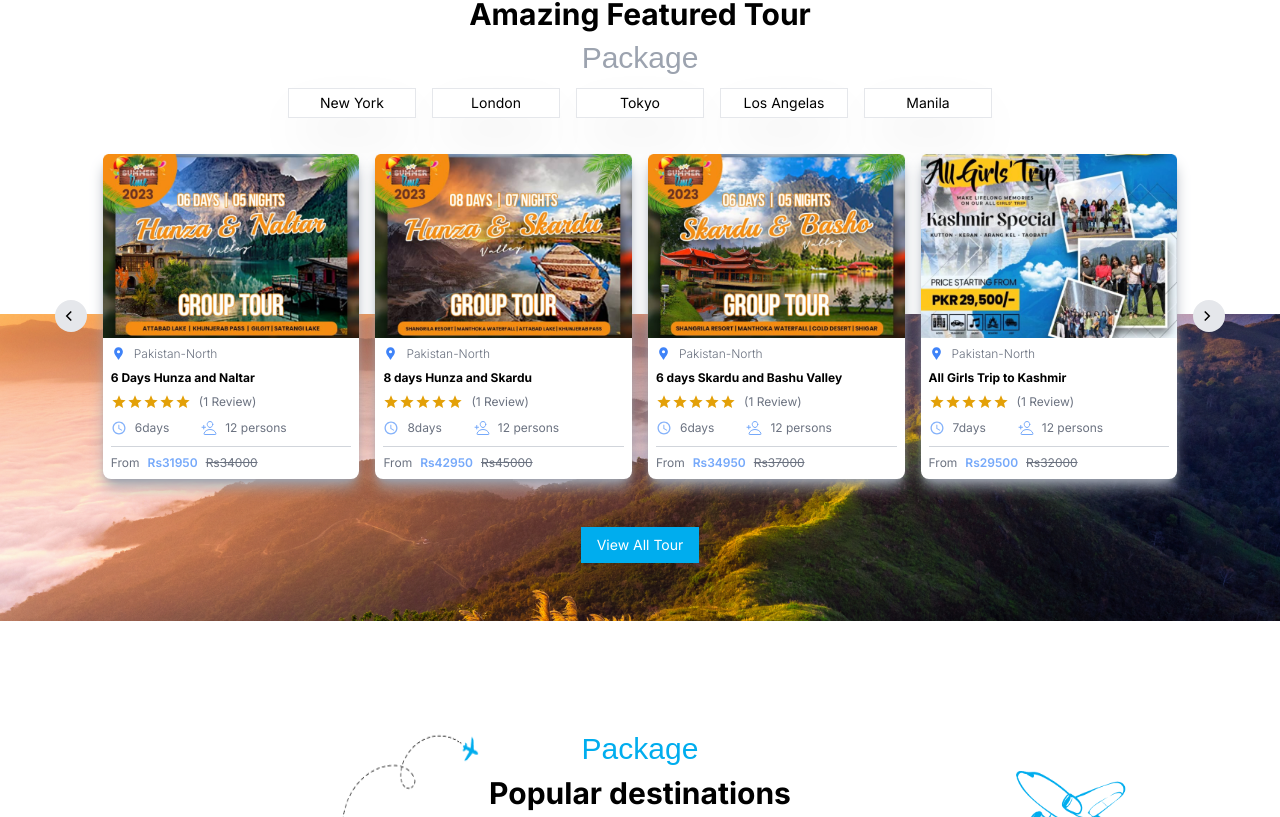
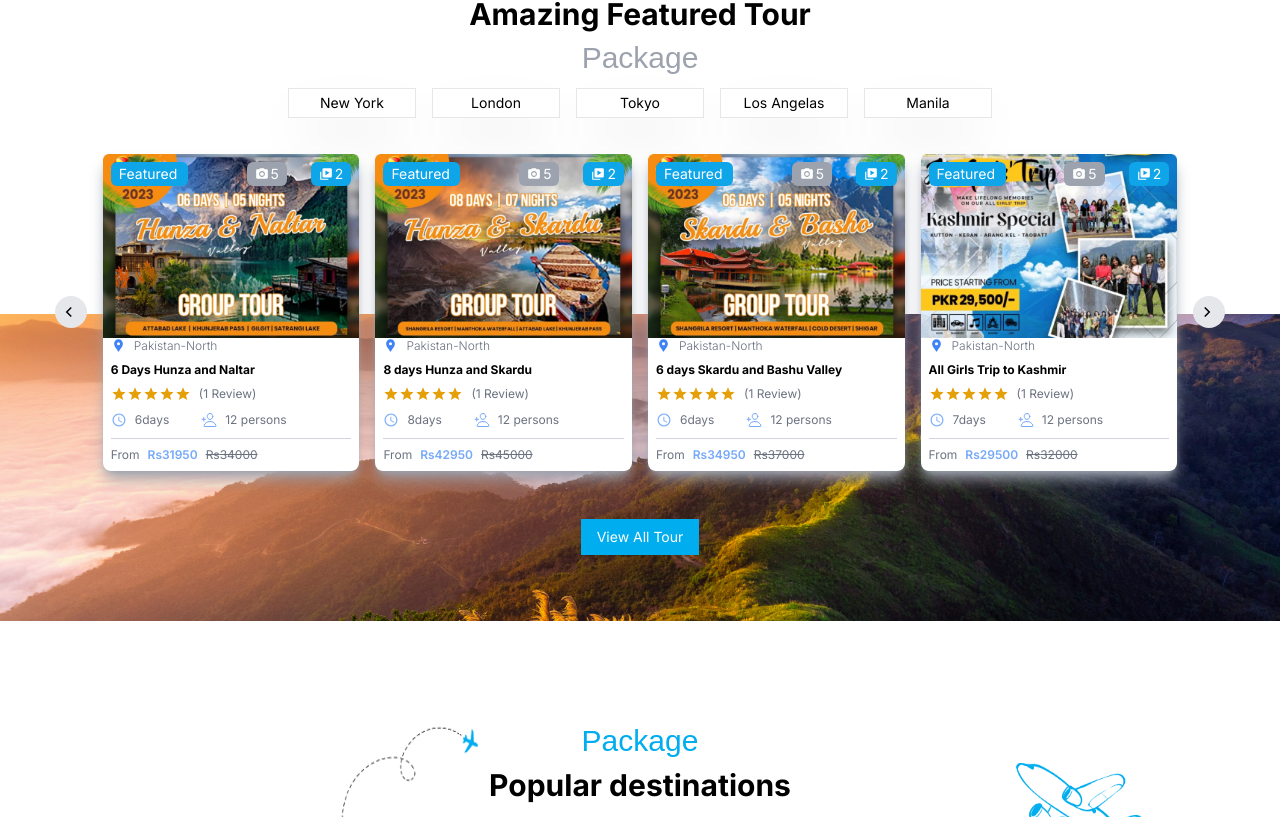
Before and after one commit to macworldgithub/TNP-Next, a Next.js app: page / in a window 1280 px wide. Shown: the part 1563-2380 px from the top of the page. Built offline with nearby package versions, Linux system fonts and the light colour scheme; a web font is replaced by a local one.

Commit message:
cards updated..

```diff
--- a/app/page.tsx
+++ b/app/page.tsx
@@ -89,6 +89,8 @@ const featuredata = [
         price: 34000,
         discountedPrice: 31950,
         reviewCount: 1,
+        imageCount: 5,
+        videoCount: 2
     },
     {
         img: img2,
@@ -99,6 +101,8 @@ const featuredata = [
         price: 45000,
         discountedPrice: 42950,
         reviewCount: 1,
+        imageCount: 5,
+        videoCount: 2
     },
     {
         img: img3,
@@ -109,6 +113,8 @@ const featuredata = [
         price: 37000,
         discountedPrice: 34950,
         reviewCount: 1,
+        imageCount: 5,
+        videoCount: 2
     },
     {
         img: img4,
@@ -119,6 +125,8 @@ const featuredata = [
         price: 32000,
         discountedPrice: 29500,
         reviewCount: 1,
+        imageCount: 5,
+        videoCount: 2
     },
     {
         img: img5,
@@ -129,6 +137,8 @@ const featuredata = [
         price: 37500,
         discountedPrice: 35450,
         reviewCount: 1,
+        imageCount: 5,
+        videoCount: 2
     },
     {
         img: img6,
@@ -139,6 +149,8 @@ const featuredata = [
         price: 37500,
         discountedPrice: 37500,
         reviewCount: 1,
+          imageCount: 5,
+        videoCount: 2
     },
     {
         img: img7,
@@ -149,6 +161,8 @@ const featuredata = [
         price: 32000,
         discountedPrice: 20987,
         reviewCount: 1,
+        imageCount: 5,
+        videoCount: 2
     },
     {
         img: img8,
@@ -159,6 +173,8 @@ const featuredata = [
         price: 37500,
         discountedPrice: 35450,
         reviewCount: 1,
+        imageCount: 5,
+        videoCount: 2
     },
 ];
 
--- a/components/Home/TourCard.tsx
+++ b/components/Home/TourCard.tsx
@@ -3,6 +3,8 @@ import { MdLocationPin } from "react-icons/md";
 import { MdOutlineStarPurple500 } from "react-icons/md";
 import { IoMdTime } from "react-icons/io";
 import { IoPersonAddOutline } from "react-icons/io5";
+import { MdPhotoCamera } from "react-icons/md";
+import { BiSolidVideos } from "react-icons/bi";
 interface TourCardProps {
   pic: StaticImageData;
   loc: string;
@@ -12,6 +14,8 @@ interface TourCardProps {
   price: number;
   dprice: number;
   review: number;
+  imageCount: number;
+  videoCount: number;
 }
 const TourCard: React.FC<TourCardProps> = ({
   pic,
@@ -22,13 +26,23 @@ const TourCard: React.FC<TourCardProps> = ({
   price,
   dprice,
   review,
+  imageCount,
+  videoCount
 }) => {
   return (
-    <div className="flex flex-col bg-white md:h-[18rem] xl:h-auto h-auto items-center justify-center lg:w-[400px] xl:w-[300px] md:w-[40%] w-[90%] shadow-lg shadow-gray-400 rounded-lg">
-      <div className=" w-full h-[40%]">
-        <Image src={pic} alt="tour image " className="w-full h-full" />
+    <div className="flex flex-col bg-white md:h-[20rem] xl:h-auto h-auto items-center justify-center lg:w-[400px] xl:w-[300px] md:w-[40%] w-[90%] shadow-lg shadow-gray-400 rounded-lg">
+     <div className=" w-full relative bg-pink-400">
+
+      <Image src={pic} alt="tour image " className="w-full absolute z-0" />
+      <div className="absolute z-10 flex flex-row justify-between w-full">
+      <p className="bg-sky-500 text-white text-sm px-2 py-[2px] m-2 rounded-md w-[30%]">Featured</p>
+      <div className="flex flex-row gap-2  ">
+        <div className="flex flex-row bg-gray-400 blur-20  gap-[2px] m-2 px-2 py-[2px] rounded-md "><MdPhotoCamera size={14} className="text-white mt-[3px]"/><p className="text-white text-sm">{imageCount}</p></div>
+        <div className="flex flex-row gap-2 bg-sky-500 text-white gap-[2px] m-2 px-2 py-[2px] rounded-md"><BiSolidVideos size={14} className="text-white mt-[3px] " /><p className="text-sm ">{videoCount}</p></div>
       </div>
-      <div className="flex flex-col gap-2 h-full w-full bg-white-300 px-2 rounded-lg py-2 ">
+      </div>
+    </div>
+      <div className="flex flex-col gap-2 h-full w-full bg-white-300 px-2 rounded-lg py-2 mt-[11rem] ">
         <div className="flex flex-row gap-2">
           <MdLocationPin size={15} className="text-blue-500" />
           <p className="text-xs font-light text-gray-500">{loc}</p>
--- a/components/Home/TourCardPagination.tsx
+++ b/components/Home/TourCardPagination.tsx
@@ -44,6 +44,8 @@ const TourCardPagination: NextPage<Props> = ({
             price={item?.price}
             dprice={item?.discountedPrice}
             review={item?.reviewCount}
+            imageCount={item?.imageCount}
+            videoCount={item?.videoCount}
           />
         ))}
       </div>
--- a/components/TourPackage/FeaturedListings.tsx
+++ b/components/TourPackage/FeaturedListings.tsx
@@ -2,6 +2,7 @@
 import Link from 'next/link';
 
 import { useState } from "react";
+import { BiSortAlt2 } from "react-icons/bi";
 import img1 from "../../public/TourPackage/FeaturedListing/featured listing 1.png";
 import img2 from "../../public/TourPackage/FeaturedListing/featured listing 2.png";
 import img3 from "../../public/TourPackage/FeaturedListing/featured listing 3.png";
@@ -33,6 +34,8 @@ const FeaturedListings = () => {
       price: 32000,
       discountedPrice: 29500,
       reviewCount: 1,
+      imageCount:2,
+      videoCount:2
     },
     {
       id: 0,
@@ -45,6 +48,8 @@ const FeaturedListings = () => {
       price: 34950,
       discountedPrice: 20987,
       reviewCount: 1,
+      imageCount:2,
+      videoCount:2
     },
     {
       id: 1,
@@ -57,6 +62,8 @@ const FeaturedListings = () => {
       price: 45000,
       discountedPrice: 42900,
       reviewCount: 1,
+      imageCount:2,
+      videoCount:2
     },
     {
       id: 0,
@@ -69,6 +76,8 @@ const FeaturedListings = () => {
       price: 34000,
       discountedPrice: 31950,
       reviewCount: 1,
+      imageCount:2,
+      videoCount:2
     },
     {
       id: 0,
@@ -81,6 +90,8 @@ const FeaturedListings = () => {
       price: 37500,
       discountedPrice: 35450,
       reviewCount: 1,
+      imageCount:2,
+      videoCount:2
     },
     {
       id: 0,
@@ -93,6 +104,8 @@ const FeaturedListings = () => {
       price: 32000,
       discountedPrice: 35500,
       reviewCount: 1,
+      imageCount:2,
+      videoCount:2
     },
     {
       id: 0,
@@ -105,6 +118,8 @@ const FeaturedListings = () => {
       price: 32000,
       discountedPrice: 20987,
       reviewCount: 1,
+      imageCount:2,
+      videoCount:2
     },
     {
       id: 0,
@@ -117,6 +132,8 @@ const FeaturedListings = () => {
       price: 35000,
       discountedPrice: 20987,
       reviewCount: 1,
+      imageCount:2,
+      videoCount:2
     },
     {
       id: 0,
@@ -129,6 +146,8 @@ const FeaturedListings = () => {
       price: 35000,
       discountedPrice: 20987,
       reviewCount: 1,
+      imageCount:2,
+      videoCount:2
     },
     {
       id: 0,
@@ -141,6 +160,8 @@ const FeaturedListings = () => {
       price: 32000,
       discountedPrice: 20987,
       reviewCount: 1,
+      imageCount:2,
+      videoCount:2
     },
     {
       id: 0,
@@ -153,6 +174,8 @@ const FeaturedListings = () => {
       price: 32000,
       discountedPrice: 35500,
       reviewCount: 1,
+      imageCount:2,
+      videoCount:2
     },
     {
       id: 0,
@@ -165,6 +188,8 @@ const FeaturedListings = () => {
       price: 37500,
       discountedPrice: 35450,
       reviewCount: 1,
+      imageCount:2,
+      videoCount:2
     },
     {
       id: 0,
@@ -177,6 +202,8 @@ const FeaturedListings = () => {
       price: 34000,
       discountedPrice: 31950,
       reviewCount: 1,
+      imageCount:2,
+      videoCount:2
     },
     {
       id: 1,
@@ -189,6 +216,8 @@ const FeaturedListings = () => {
       price: 45000,
       discountedPrice: 42900,
       reviewCount: 1,
+      imageCount:2,
+      videoCount:2
     },
     {
       id: 0,
@@ -201,6 +230,8 @@ const FeaturedListings = () => {
       price: 34950,
       discountedPrice: 20987,
       reviewCount: 1,
+      imageCount:2,
+      videoCount:2
     },
     {
       id: 1,
@@ -213,6 +244,8 @@ const FeaturedListings = () => {
       price: 32000,
       discountedPrice: 20987,
       reviewCount: 1,
+      imageCount:2,
+      videoCount:2
     }
   ];
 
@@ -240,10 +273,35 @@ const FeaturedListings = () => {
   const [selectedDates, setSelectedDates] = useState(dateOptions[0].value);
   const [selectedType, setSelectedType] = useState(typeOptions[0].value);
   const [selectedPrice, setSelectedPrice] = useState(priceOptions[0].value);
+  const [selectedSort , setSelectedSort] = useState('featured');
+  const [sortDirection, setSortDirection] = useState("asc");
 
   const startIndex = (currPage - 1) * itemsPerPage;
   const endIndex = Math.min(startIndex + itemsPerPage, featuredData.length);
-  const currentItems = featuredData.slice(startIndex, endIndex);
+  let currentItems = featuredData.slice(startIndex, endIndex);
+
+  const sortData = () => {
+    if (selectedSort === "price") {
+      const sorted = [...currentItems].sort((a, b) =>
+        sortDirection === "asc" ? a.price - b.price : b.price - a.price
+      );
+      currentItems = sorted;
+    }
+  };
+
+  const toggleSortDirection = () => {
+    setSortDirection((prev) => (prev === "asc" ? "desc" : "asc"));
+  };
+
+  const handleSort = () => {
+    toggleSortDirection();
+    sortData();
+  };
+
+
+  console.log(selectedSort , "hello");
+
+
 
   return (
     <div className="w-full h-full flex justify-center items-center mt-12">
@@ -253,6 +311,7 @@ const FeaturedListings = () => {
           itemsPerPage={6}
           totalItems={featuredData.length}
         />
+        <div className='flex flex-row w-full justify-between '>
         <div className="flex flex-row gap-4 flex-wrap ">
           <Dropdown
             options={filterOptions}
@@ -275,6 +334,12 @@ const FeaturedListings = () => {
             onSelect={setSelectedFilter}
           />
         </div>
+        <div className='flex flex-row'>
+        <p className='text-sm mt-2 '>Sort By</p>
+        <button onClick={handleSort}><BiSortAlt2 size={20}/></button>
+        <Dropdown options={[{label:"featured" , value:"featured"},{label:"price" , value:"price"}]} selectedOption={selectedSort} onSelect={setSelectedSort} />
+        </div>
+        </div>
         <div className="w-full flex flex-row flex-wrap gap-10 xl:gap-24 mt-4">
           {currentItems.map((item, index) => (
             <TourCard
@@ -289,6 +354,8 @@ const FeaturedListings = () => {
               price={item?.price}
               dprice={item?.discountedPrice}
               review={item?.reviewCount}
+              imageCount={item?.imageCount}
+              videoCount={item?.videoCount}
             />
           ))}
         </div>
--- a/components/TourPackage/TourCard.tsx
+++ b/components/TourPackage/TourCard.tsx
@@ -3,6 +3,10 @@ import { MdLocationPin } from "react-icons/md";
 import { MdOutlineStarPurple500 } from "react-icons/md";
 import { IoMdTime } from "react-icons/io";
 import { IoPersonAddOutline } from "react-icons/io5";
+import image from "../../public/TourPackage/FeaturedListing/imageicon.png";
+import video from "../../public/TourPackage/FeaturedListing/videoicon.png";
+import { MdPhotoCamera } from "react-icons/md";
+import { BiSolidVideos } from "react-icons/bi";
 import Link from 'next/link';
 
 interface TourCardProps {
@@ -16,17 +20,27 @@ interface TourCardProps {
   price: number;
   dprice: number;
   review: number;
+  imageCount: number;
+  videoCount: number
 }
-const TourCard: React.FC<TourCardProps> = ({ id, pid, pic, loc, title, duration, people, price, dprice, review }) => {
+const TourCard: React.FC<TourCardProps> = ({ id, pid, pic, loc, title, duration, people, price, dprice, review, imageCount , videoCount }) => {
 
   return (
     <Link href={`/pages/domestic/${id}/${pid}`} className="flex flex-col  md:h-[21rem] xl:h-auto h-auto items-center justify-center lg:w-[30%] xl:w-[300px] md:w-[45%] w-[100%] shadow-lg shadow-gray-400 rounded-lg">
 
-      <div className=" w-full">
-        <Image src={pic} alt="tour image " className="w-full" />
+      <div className=" w-full relative bg-pink-400">
+
+        <Image src={pic} alt="tour image " className="w-full absolute z-0" />
+        <div className="absolute z-10 flex flex-row justify-between w-full">
+        <p className="bg-sky-500 text-white text-sm px-2 py-[2px] m-2 rounded-md w-[30%]">Featured</p>
+        <div className="flex flex-row gap-2  ">
+          <div className="flex flex-row bg-gray-400 blur-20  gap-[2px] m-2 px-2 py-[2px] rounded-md "><MdPhotoCamera size={14} className="text-white mt-[3px]"/><p className="text-white text-sm">{imageCount}</p></div>
+          <div className="flex flex-row gap-2 bg-sky-500 text-white gap-[2px] m-2 px-2 py-[2px] rounded-md"><BiSolidVideos size={14} className="text-white mt-[3px] " /><p className="text-sm ">{videoCount}</p></div>
+        </div>
+        </div>
       </div>
 
-      <div className="flex flex-col gap-2 h-full w-full bg-white-300 px-5 rounded-lg py-5 ">
+      <div className="flex flex-col gap-2 h-full w-full bg-white-300 px-5 rounded-lg py-5 mt-[12.5rem] ">
         <div className="flex flex-row gap-2">
           <MdLocationPin size={15} className="text-blue-500" />
           <p className="text-xs font-light text-gray-500">{loc}</p>
```
Also changed, not shown: public/TourPackage/FeaturedListing/imageicon.png (added), public/TourPackage/FeaturedListing/videoicon.png (added).
